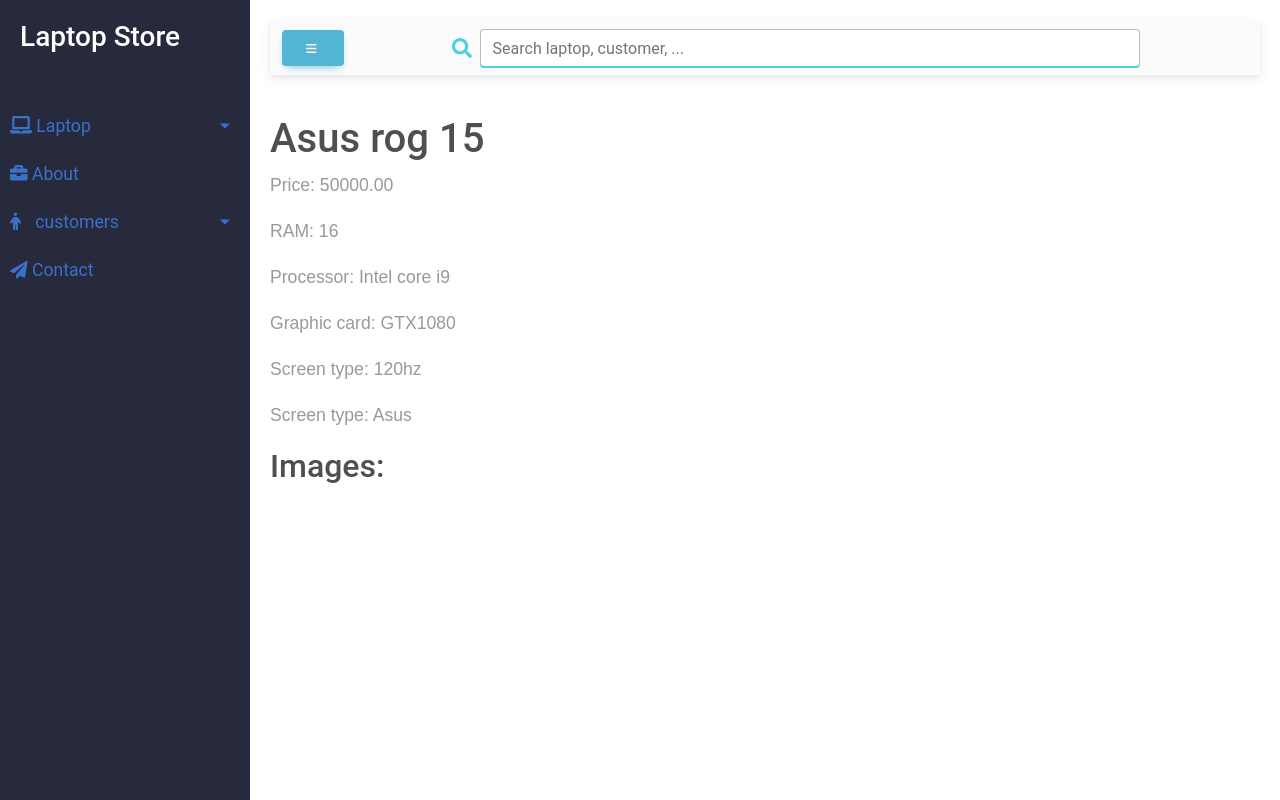
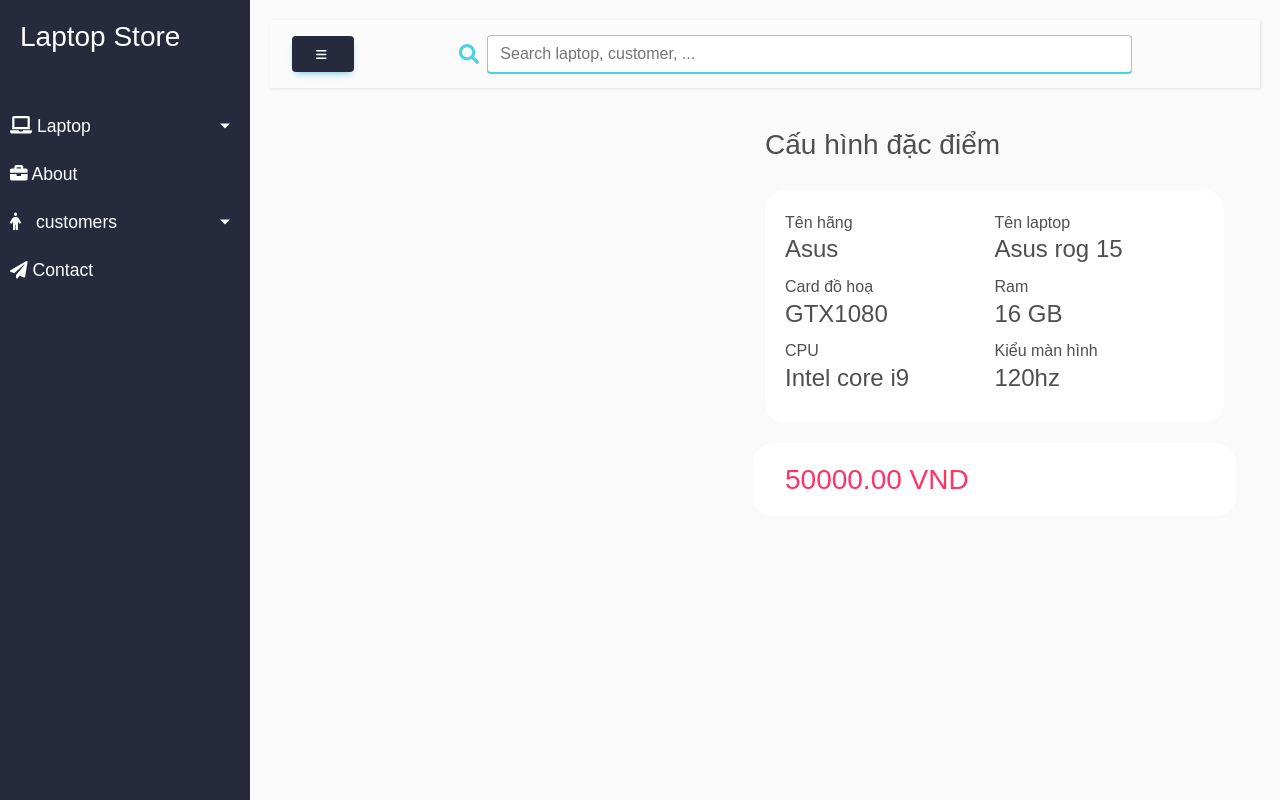
Before and after one commit to haitrieu123580/python_project, a Django app: page /store/laptop_detail/6/ in a window 1280 px wide. Run offline with Django 4.2, Linux system fonts and the light colour scheme; data comes from the database, SQL or seed files in the repository; both versions use the stored data as it was after the commit; some libraries are stand-ins or nearby versions.

Commit message:
fix delete product, custom detail page

```diff
--- a/mysite/mysite/urls.py
+++ b/mysite/mysite/urls.py
@@ -20,6 +20,8 @@
 urlpatterns = [
     path('store/',include('store.urls')),
     path('admin/', admin.site.urls),
+    # login and customer site
+    # path('/', include('customer.urls'))
 ]
 
 urlpatterns += static(settings.MEDIA_URL, document_root=settings.MEDIA_ROOT)
--- /dev/null
+++ b/mysite/store/static/css/detail.css
@@ -0,0 +1,56 @@
+/* custome css for slick slider */
+.slick-arrow {
+    position: absolute;
+    top: 50%;
+    transform: translateY(-50%);
+    border: none;
+    width: 50px;
+    height: 50px;
+    display: flex;
+    justify-content: center;
+    align-items: center;
+    font-size: 20px;
+    line-height: 1;
+    z-index: 5;
+    transition: all 0.2s linear;
+    border-radius: 50%;
+    opacity: 0.6;
+  }
+  .slick-arrow:hover {
+    opacity: 1;
+
+  }
+  .slick-prev {
+    left: 0;
+  }
+  .slick-next {
+    right: 0;
+  }
+  /* product css */
+  .product{
+    justify-content: center;
+    overflow-x: hidden;
+  }
+  .product-image, .product-infor{
+    display: flex;
+    flex-direction: column;
+    justify-content: center;
+  }
+  .product__top, .product__bottom{
+    background-color: #fff;
+    border-radius: 20px;
+    padding: 20px;
+    margin-top: 20px;
+}
+.product__top{
+    display: flex;
+    flex-wrap: wrap;
+    justify-content: center;
+}
+.product__top div{
+    width: 50%;
+    margin-bottom: 10px;
+}
+.product__top div h4, .product__bottom h3{
+    margin: 0;
+}
--- a/mysite/store/static/css/style.css
+++ b/mysite/store/static/css/style.css
@@ -71,7 +71,7 @@
 
 #sidebar.active {
     min-width: 80px;
-    /* max-width: 80px; */
+    max-width: 80px !important;
     text-align: center;
 }
 
@@ -200,8 +200,8 @@
 
 ----------------------------------------------------- */
 .btn-info{
-    background-color:var(--color-cyan);
-    border-color: var(--color-cyan);
+    background-color:var(--color-black) !important;
+    border-color: var(--color-black) !important;
 }
 .table-bordered>:not(caption)>*>* {
     border-width: 0 1px;
--- a/mysite/store/static/js/script.js
+++ b/mysite/store/static/js/script.js
@@ -14,3 +14,30 @@
       });
     });
   });
+// slick slider
+$('.slider-for').slick({
+  slidesToShow: 1,
+  slidesToScroll: 1,
+  arrows: false,
+  fade: true,
+  asNavFor: '.slider-nav',
+  autoplay: true,
+  autoplaySpeed: 4000,
+
+  });
+  $('.slider-nav').slick({
+    slidesToShow: 3,
+    slidesToScroll: 1,
+    asNavFor: '.slider-for',
+    // dots: true,
+    focusOnSelect: true,
+    draggable: false,
+    prevArrow: `<button type='button' class='slick-prev slick-arrow'><ion-icon name="arrow-back-outline"></ion-icon></button>`,
+    nextArrow: `<button type='button' class='slick-next slick-arrow'><ion-icon name="arrow-forward-outline"></ion-icon></button>`,
+  });
+
+  $('a[data-slide]').click(function(e) {
+    e.preventDefault();
+    var slideno = $(this).data('slide');
+    $('.slider-nav').slick('slickGoTo', slideno - 1);
+  });
--- a/mysite/store/templates/base.html
+++ b/mysite/store/templates/base.html
@@ -8,16 +8,19 @@
 
     <!-- Bootstrap CSS CDN -->
     <link rel="stylesheet" href="https://stackpath.bootstrapcdn.com/bootstrap/4.1.0/css/bootstrap.min.css" integrity="sha384-9gVQ4dYFwwWSjIDZnLEWnxCjeSWFphJiwGPXr1jddIhOegiu1FwO5qRGvFXOdJZ4" crossorigin="anonymous">
-    <!-- Our Custom CSS -->
-    {% load static %}
-    <link rel="stylesheet" href="{% static "css/style.css" %}">
-
     <!-- Font Awesome JS -->
     <script src="https://kit.fontawesome.com/682fa468d1.js" crossorigin="anonymous"></script>
     <script defer src="https://use.fontawesome.com/releases/v5.0.13/js/solid.js" integrity="sha384-tzzSw1/Vo+0N5UhStP3bvwWPq+uvzCMfrN1fEFe+xBmv1C/AtVX5K0uZtmcHitFZ" crossorigin="anonymous"></script>
     <script defer src="https://use.fontawesome.com/releases/v5.0.13/js/fontawesome.js" integrity="sha384-6OIrr52G08NpOFSZdxxz1xdNSndlD4vdcf/q2myIUVO0VsqaGHJsB0RaBE01VTOY" crossorigin="anonymous"></script>
-  <!-- MDB -->
-  <link href="https://cdnjs.cloudflare.com/ajax/libs/mdb-ui-kit/6.2.0/mdb.min.css" rel="stylesheet" />
+    <!-- MDB -->
+    <link href="https://cdnjs.cloudflare.com/ajax/libs/mdb-ui-kit/6.2.0/mdb.min.css" rel="stylesheet" />
+    <!-- slick slider css -->
+    <link rel="stylesheet" type="text/css" href="//cdn.jsdelivr.net/npm/slick-carousel@1.8.1/slick/slick.css" />
+    <!-- Our Custom CSS -->
+    {% load static %}
+
+    <link rel="stylesheet" href="{% static "css/detail.css" %}">
+    <link rel="stylesheet" href="{% static "css/style.css" %}">
 </head>
 
 <body>
@@ -93,7 +96,6 @@
             {% block content %}
             {% endblock %}
             <!-- *! insert data here -->
-
         </div>
     </div>
 
@@ -110,6 +112,14 @@
     type="text/javascript"
     src="https://cdnjs.cloudflare.com/ajax/libs/mdb-ui-kit/6.2.0/mdb.min.js"
     ></script>
+        <!-- slick slider js -->
+    <script type="text/javascript" src="//cdn.jsdelivr.net/npm/slick-carousel@1.8.1/slick/slick.min.js"></script>
+    <!-- our javascripts -->
+    <script src="../js/script.js"></script>
+    <!-- icon -->
+    <script type="module" src="https://unpkg.com/ionicons@5.5.2/dist/ionicons/ionicons.esm.js"></script>
+    <script src="https://kit.fontawesome.com/682fa468d1.js" crossorigin="anonymous"></script>
+    <script nomodule src="https://unpkg.com/ionicons@5.5.2/dist/ionicons/ionicons.js"></script>
     {% load static %}
     <script src="{% static "js/script.js" %}"></script>
 </html>
--- a/mysite/store/templates/laptop_detail.html
+++ b/mysite/store/templates/laptop_detail.html
@@ -1,16 +1,56 @@
 {% extends 'base.html' %}
 
 {% block content %}
-<h1>{{ laptop.name }}</h1>
-<p>Price: {{ laptop.price }}</p>
-<p>RAM: {{ laptop.ram }}</p>
-<p>Processor: {{ laptop.cpu }}</p>
-<p>Graphic card: {{ laptop.graphic_card }}</p>
-<p>Screen type: {{ laptop.screen_type }}</p>
-<p>Screen type: {{ laptop.brand }}</p>
-<h2>Images:</h2>
-{% for image in laptop.images.all %}
-  <img src= "{{ image.image.url }}" alt="{{ image.description }}">
-{% endfor %}
+
+<div class="container row product">
+  <!-- product images -->
+  <div class="col-6 product-image">
+
+      <div class="slider slider-for">
+      {% for image in laptop.images.all %}
+        <img src= "{{ image.image.url }}" alt="{{ image.description }}">
+      {% endfor %}
+      </div>
+      <div class="slider slider-nav">
+      {% for image in laptop.images.all %}
+        <img src= "{{ image.image.url }}" alt="{{ image.description }}">
+      {% endfor %}
+      </div>
+  </div>
+  <!-- product information -->
+  <div class="col-6 product-infor">
+      <h3>Cấu hình đặc điểm</h3>
+      <div class="product__top">
+          <div class="flex-col">
+              <span class="text--grey">Tên hãng</span>
+              <h4>{{ laptop.brand }}</h4>
+          </div>
+          <div class="flex-col">
+              <span>Tên laptop</span>
+              <h4>{{ laptop.name }}</h4>
+          </div>
+          <div class="flex-col">
+              <span>Card đồ hoạ</span>
+              <h4>{{ laptop.graphic_card }}</h4>
+          </div>
+          <div class="flex-col">
+              <span>Ram</span>
+              <h4>{{ laptop.ram }} GB</h4>
+          </div>
+          <div class="flex-col">
+              <span>CPU</span>
+              <h4>{{ laptop.cpu }}</h4>
+          </div>
+          <div class="flex-col">
+              <span>Kiểu màn hình</span>
+              <h4>{{ laptop.screen_type }}</h4>
+          </div>
+      </div>
+
+      <div class="product__bottom row">
+          <h3 style="color:#fe3464">{{ laptop.price }} VND</h3>
+      </div>
+  </div>
+</div>
 
 {% endblock %}
--- a/mysite/store/urls.py
+++ b/mysite/store/urls.py
@@ -10,5 +10,6 @@
     path('laptop_update/<str:pk>/', views.laptop_update, name='laptop_update'),
     path('delete_laptop/<str:pk>/', views.delete_laptop, name='delete_laptop'),
     path('laptop_detail/<str:laptop_id>/', views.laptop_detail, name='laptop_detail'),
+
 ]
 #
```
Also changed, not shown: mysite/store/templates/lapList.html (+23 -1 lines), mysite/db.sqlite3, mysite/static/images/product00_1.png (added), mysite/static/images/product00_2.png (added), mysite/static/images/product00_3.png (added), mysite/static/images/product00_4.png (added), mysite/static/images/product00_5.png (added).
